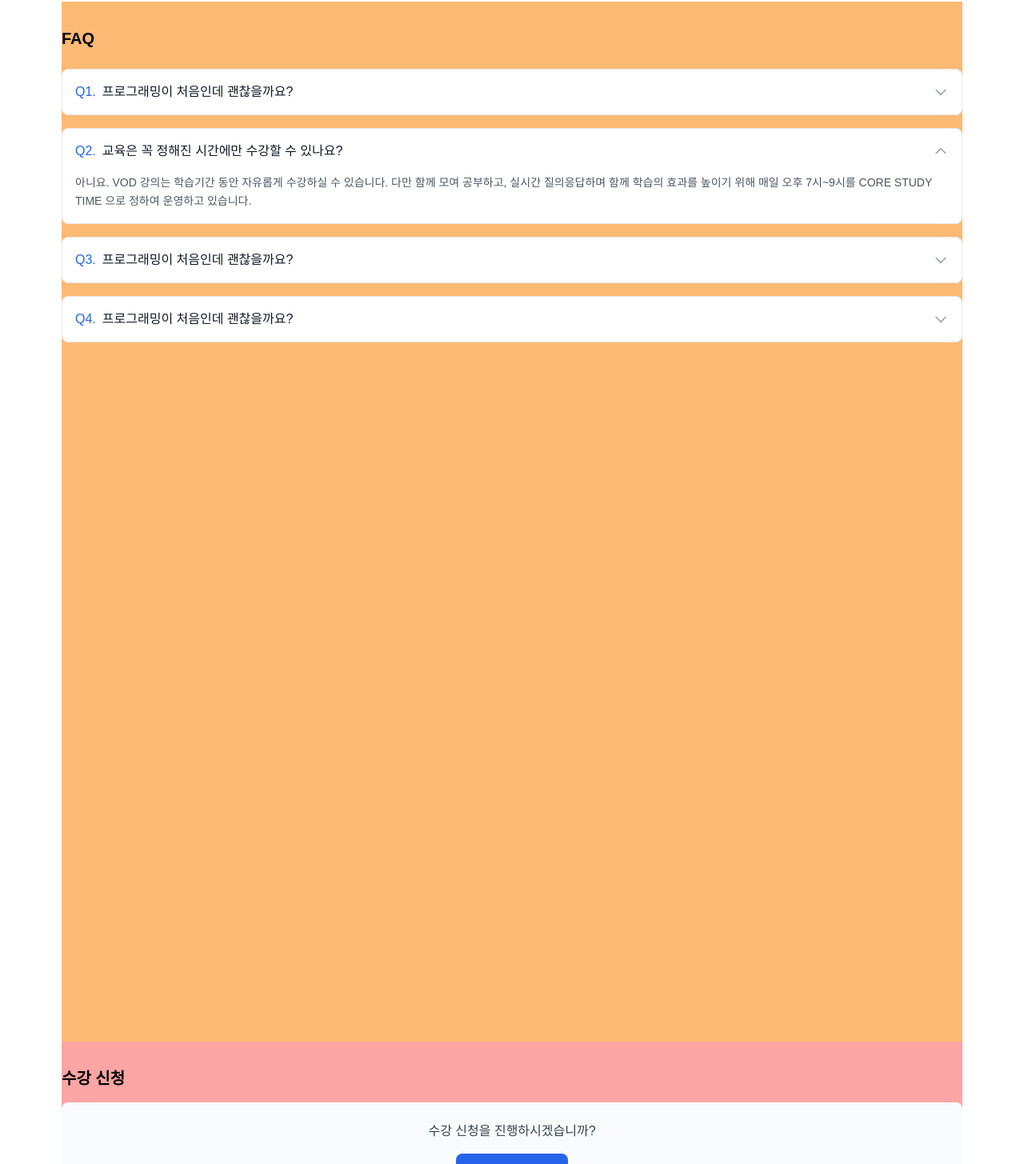
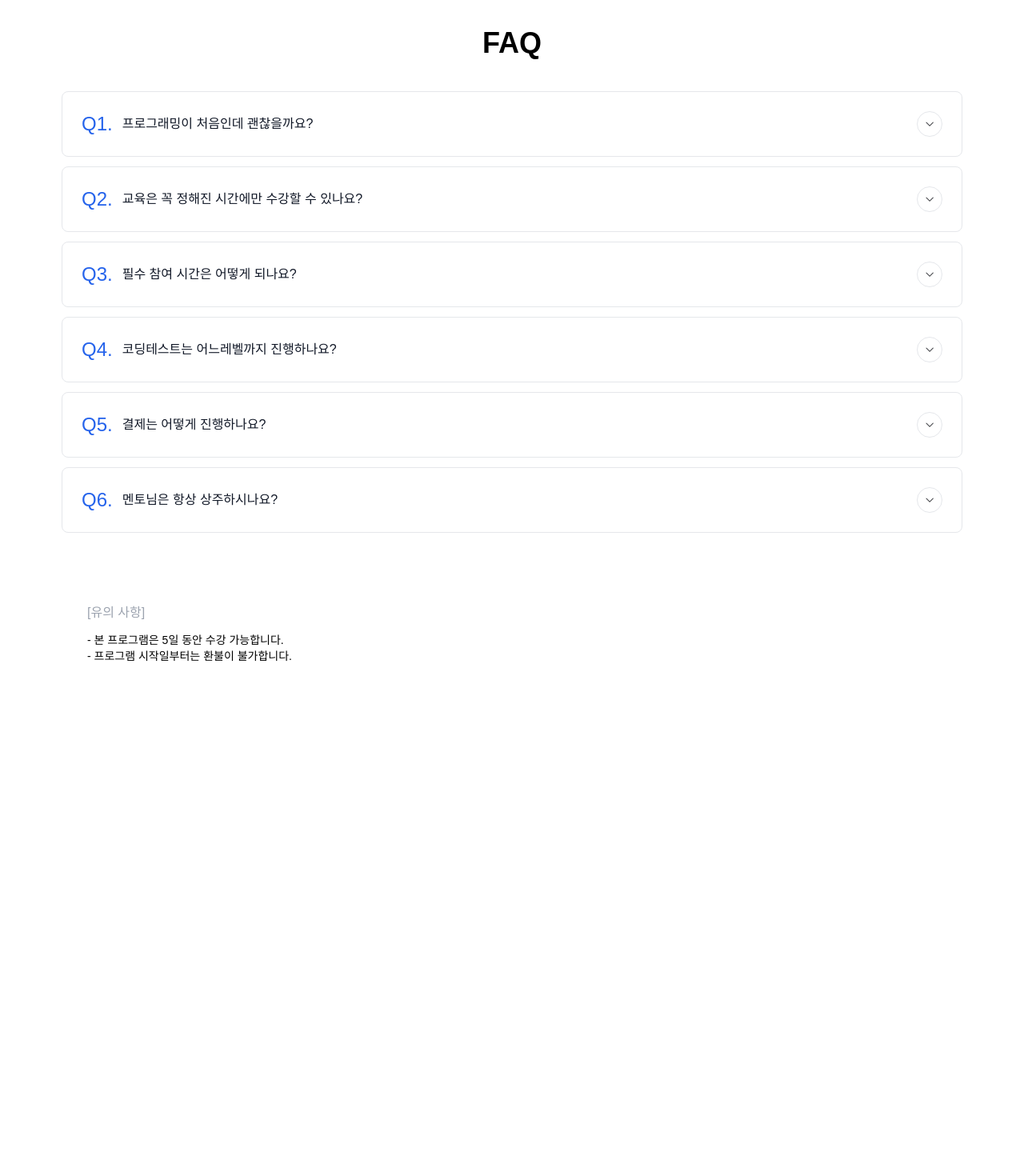
Before and after one commit to yeo-meme/weniversity-web, a React (Vite) app: page / in a window 1280 px wide. Shown: the part 5577-7032 px from the top of the page at 80% size. After the commit the page ends 6759 px from the top, so only its background shows below. Built offline with nearby package versions, Linux system fonts and the light colour scheme; a web font is replaced by a local one.

Commit message:
feat(ui): FAQ component 작업

```diff
--- /dev/null
+++ b/src/components/courseDetail/FAQSection.tsx
@@ -0,0 +1,55 @@
+import React from "react";
+import type { CourseFAQ } from "../../types/courseDetail";
+import DownIcon from "../../assets/icon-down.png";
+
+interface FAQSectionProps {
+  faqData: CourseFAQ[];
+  onFAQToggle: (faqId: string) => void;
+}
+
+const FAQSection: React.FC<FAQSectionProps> = ({ faqData, onFAQToggle }) => {
+  return (
+    <>
+      <h3 className="text-center text-4xl font-bold mb-10">FAQ</h3>
+
+      <div className="space-y-3">
+        {faqData.map((faq, index) => (
+          <div key={faq.id} className="p-6 border border-gray-200 rounded-lg">
+            <div className="flex justify-between">
+              <span className="flex items-center font-medium text-gray-900">
+                <span className="text-2xl text-blue-600 mr-3">
+                  Q{index + 1}.
+                </span>
+                {faq.question}
+              </span>
+              <button className="" onClick={() => onFAQToggle(faq.id)}>
+                <img
+                  src={DownIcon}
+                  alt=""
+                  className={`border border-gray-200 rounded-full w-8 h-8 p-2 transition-transform ${
+                    faq.isExpanded ? "rotate-180" : ""
+                  }`}
+                />
+              </button>
+            </div>
+            {faq.isExpanded && faq.answer && (
+              <div className="mt-6 text-sm text-gray-600 leading-relaxed">
+                {faq.answer}
+              </div>
+            )}
+          </div>
+        ))}
+      </div>
+
+      <div className="mt-14 p-8">
+        <p className="mb-3 text-gray-400 text-">[유의 사항]</p>
+        <div className="text-sm">
+          <p>- 본 프로그램은 5일 동안 수강 가능합니다.</p>
+          <p>- 프로그램 시작일부터는 환불이 불가합니다.</p>
+        </div>
+      </div>
+    </>
+  );
+};
+
+export default FAQSection;
--- a/src/pages/CourseDetailPage.tsx
+++ b/src/pages/CourseDetailPage.tsx
@@ -18,10 +18,12 @@ import Step2 from "../assets/step-2.png";
 import Step3 from "../assets/step-3.png";
 import Step4 from "../assets/step-4.png";
 import Step5 from "../assets/step-5.png";
+import DownIcon from "../assets/icon-down.png";
 import ExperienceTestimonials from "../components/courseDetail/ExperienceTestimonials";
 import CurriculumSection from "../components/courseDetail/CurriculumSection";
 import LearningSteps from "../components/courseDetail/LearningSteps";
 import InstructorSection from "../components/courseDetail/InstructorSection";
+import FAQSection from "../components/courseDetail/FAQSection";
 
 interface TabInfo {
   key: TabType;
@@ -508,7 +510,7 @@ const CourseDetailPage: React.FC = () => {
           ref={el => {
             sectionRefs.current.instructor = el;
           }}
-          className="py-8"
+          className="mb-14 pb-10"
         >
           <InstructorSection instructor={courseDetail.instructor} />
         </div>
@@ -518,69 +520,9 @@ const CourseDetailPage: React.FC = () => {
           ref={el => {
             sectionRefs.current.faq = el;
           }}
-          className="py-8  bg-orange-300 h-[1300px]"
+          className="mb-80"
         >
-          <h3 className="text-xl font-bold mb-6">FAQ</h3>
-
-          <div className="space-y-4">
-            {faqData.map((faq, index) => (
-              <div
-                key={faq.id}
-                className="bg-white border border-gray-200 rounded-lg"
-              >
-                <button
-                  className="w-full flex items-center justify-between p-4 text-left hover:bg-gray-50"
-                  onClick={() => handleFAQToggle(faq.id)}
-                >
-                  <span className="font-medium text-gray-900">
-                    <span className="text-blue-600 mr-2">Q{index + 1}.</span>
-                    {faq.question}
-                  </span>
-                  <svg
-                    className={`w-5 h-5 text-gray-400 transition-transform ${
-                      faq.isExpanded ? "rotate-180" : ""
-                    }`}
-                    fill="none"
-                    stroke="currentColor"
-                    viewBox="0 0 24 24"
-                  >
-                    <path
-                      strokeLinecap="round"
-                      strokeLinejoin="round"
-                      strokeWidth={2}
-                      d="M19 9l-7 7-7-7"
-                    />
-                  </svg>
-                </button>
-
-                {faq.isExpanded && faq.answer && (
-                  <div className="px-4 pb-4 text-sm text-gray-600 leading-relaxed">
-                    {faq.answer}
-                  </div>
-                )}
-              </div>
-            ))}
-          </div>
-        </div>
-
-        {/* 수강 신청 */}
-        <div
-          ref={el => {
-            sectionRefs.current.apply = el;
-          }}
-          className="py-8 bg-red-300 h-[1300px]"
-        >
-          <h3 className="text-xl font-bold mb-4">수강 신청</h3>
-          <div className="bg-gray-50 p-6 rounded-lg text-center">
-            <p className="text-gray-700 mb-4">수강 신청을 진행하시겠습니까?</p>
-            <button
-              className="bg-blue-600 text-white px-6 py-3 rounded-lg font-medium hover:bg-blue-700 transition-colors disabled:opacity-50"
-              onClick={handleEnrollment}
-              disabled={enrollmentLoading}
-            >
-              {enrollmentLoading ? "처리 중..." : "수강 신청하기"}
-            </button>
-          </div>
+          <FAQSection faqData={faqData} onFAQToggle={handleFAQToggle} />
         </div>
       </div>
     </div>
--- a/src/store/courseDetailSlice.ts
+++ b/src/store/courseDetailSlice.ts
@@ -148,26 +148,41 @@ export const fetchCourseDetail = createAsyncThunk<CourseDetailInfo, string>(
         {
           id: "faq_1",
           question: "프로그래밍이 처음인데 괜찮을까요?",
-          answer: "",
+          answer:
+            "영상을 반복적으로 학습하며 따라오면 가능합니다. 프로그래밍 경험이 한 번이라도 있다면 더 원활하게 수업을 들을 수 있습니다. 가능하면 1 ~ 2시간 간단한 기초 강의라도 유튜브에서 보고 오시는 것을 권해드립니다.",
           isExpanded: false,
         },
         {
           id: "faq_2",
           question: "교육은 꼭 정해진 시간에만 수강할 수 있나요?",
           answer:
-            "아니요. VOD 강의는 학습기간 동안 자유롭게 수강하실 수 있습니다. 다만 함께 모여 공부하고, 실시간 질의응답하며 함께 학습의 효과를 높이기 위해 매일 오후 7시~9시를 CORE STUDY TIME 으로 정하여 운영하고 있습니다.",
-          isExpanded: true,
+            "아닙니다. 영상 강의는 언제든지 자신의 속도에 맞춰 학습할 수 있습니다. 또한 강의가 끝나도 1년간은 지속해서 들을 수 있습니다. 다만 매주 화요일 라이브 세션은 정해진 시간에 진행됩니다.",
+          isExpanded: false,
         },
         {
           id: "faq_3",
-          question: "프로그래밍이 처음인데 괜찮을까요?",
-          answer: "",
+          question: "필수 참여 시간은 어떻게 되나요?",
+          answer:
+            "주간 줌 라이브 강의가 매주 저녁 8 ~ 10시 실시간 진행됩니다. 첫날 오리엔테이션은 꼭 참석할 수 있도록 해주세요.",
           isExpanded: false,
         },
         {
           id: "faq_4",
-          question: "프로그래밍이 처음인데 괜찮을까요?",
-          answer: "",
+          question: "코딩테스트는 어느레벨까지 진행하나요?",
+          answer:
+            "4주차 마지막 라이브 세션에서 코딩 테스트 전략, 문제 분석, 문제 풀이를 다룹니다. 가장 어려운 문제를 Lv5라고 했을 Lv0 ~ Lv2까지 쉬운 문제 풀이와 함께 합격 전략을 다룹니다.",
+          isExpanded: false,
+        },
+        {
+          id: "faq_5",
+          question: "결제는 어떻게 진행하나요?",
+          answer: "위니버시티의 강의 결제를 통해 가능합니다.",
+          isExpanded: false,
+        },
+        {
+          id: "faq_6",
+          question: "멘토님은 항상 상주하시나요?",
+          answer: "평일 10시 ~ 11시, 4시 ~ 5시 상주합니다.",
           isExpanded: false,
         },
       ],
```
